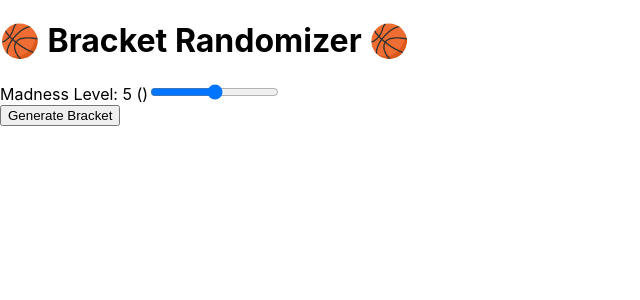
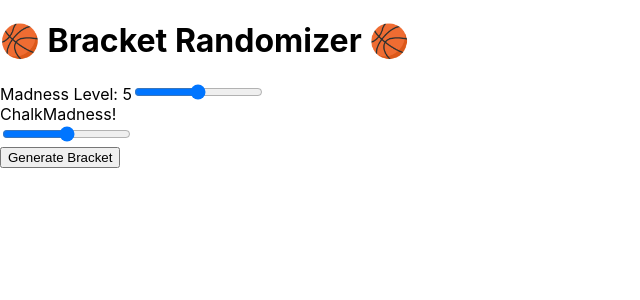
Before and after one commit to justdoitDT/bracket-simulator-backend, a React (Create React App) app in the folder bracket-ui/: page / in a window 1280 px wide. Shown: the top 300 px of the page, without its empty margins (0-640 px from the left). Built offline with nearby package versions, Linux system fonts and the light colour scheme.

Commit message:
Edited Chalk/Madness slider

```diff
--- a/bracket-ui/src/App.js
+++ b/bracket-ui/src/App.js
@@ -27,9 +27,23 @@ export default function BracketApp() {
 
       {/* Madness Slider */}
       <div className="w-full max-w-md mt-6">
-        <label htmlFor="madness" className="block mb-2 font-semibold text-gray-700">
-          Madness Level: {madnessLevel} ({madnessLevel === 0 ? "Chalk" : madnessLevel === 10 ? "Madness" : ""})
-        </label>
+      <label htmlFor="madness" className="block mb-2 font-semibold text-gray-700">
+        Madness Level: {madnessLevel}
+      </label>
+      <input
+        id="madness"
+        type="range"
+        min="0"
+        max="10"
+        value={madnessLevel}
+        onChange={(e) => setMadnessLevel(parseInt(e.target.value))}
+        className="w-full"
+      />
+      <div className="flex justify-between text-sm text-gray-500 mt-1">
+        <span>Chalk</span>
+        <span>Madness!</span>
+      </div>
+
         <input
           id="madness"
           type="range"
```
